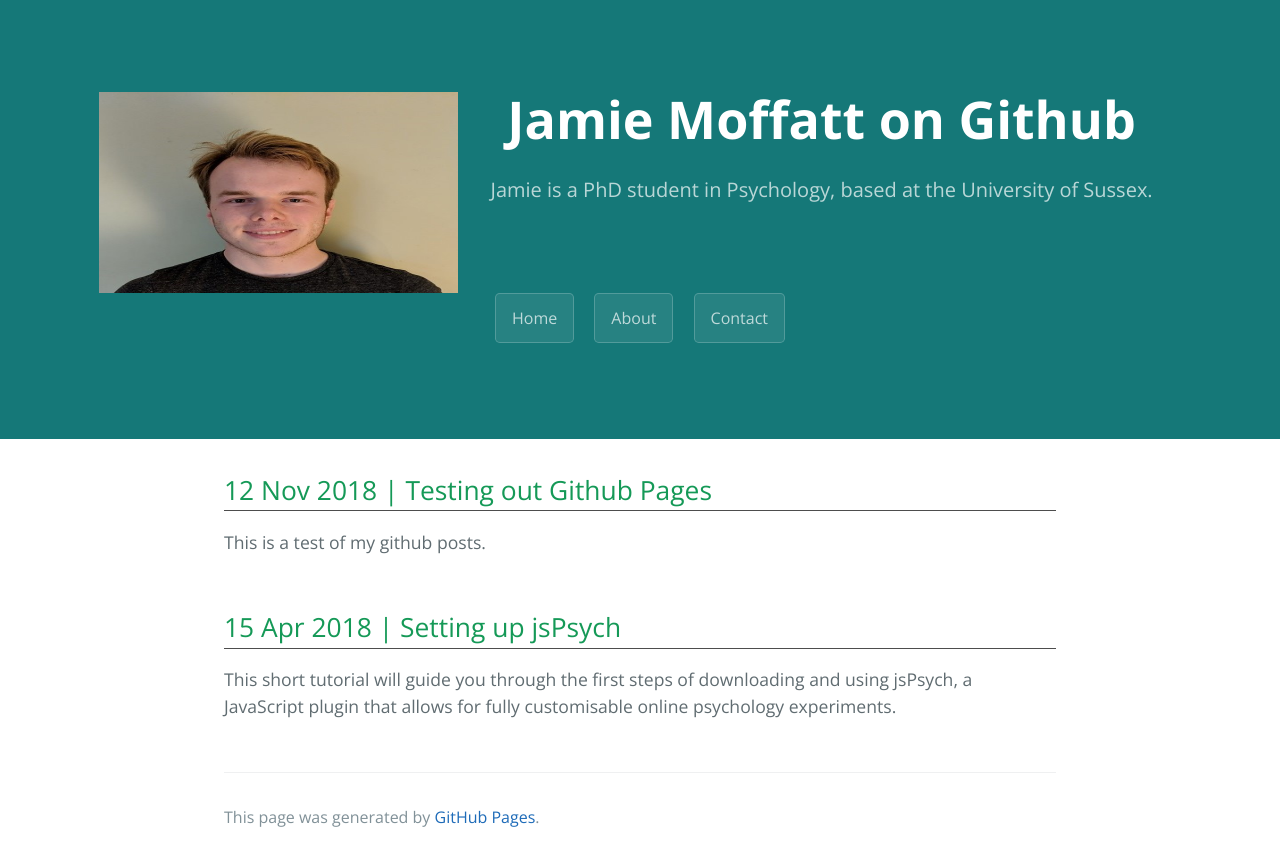
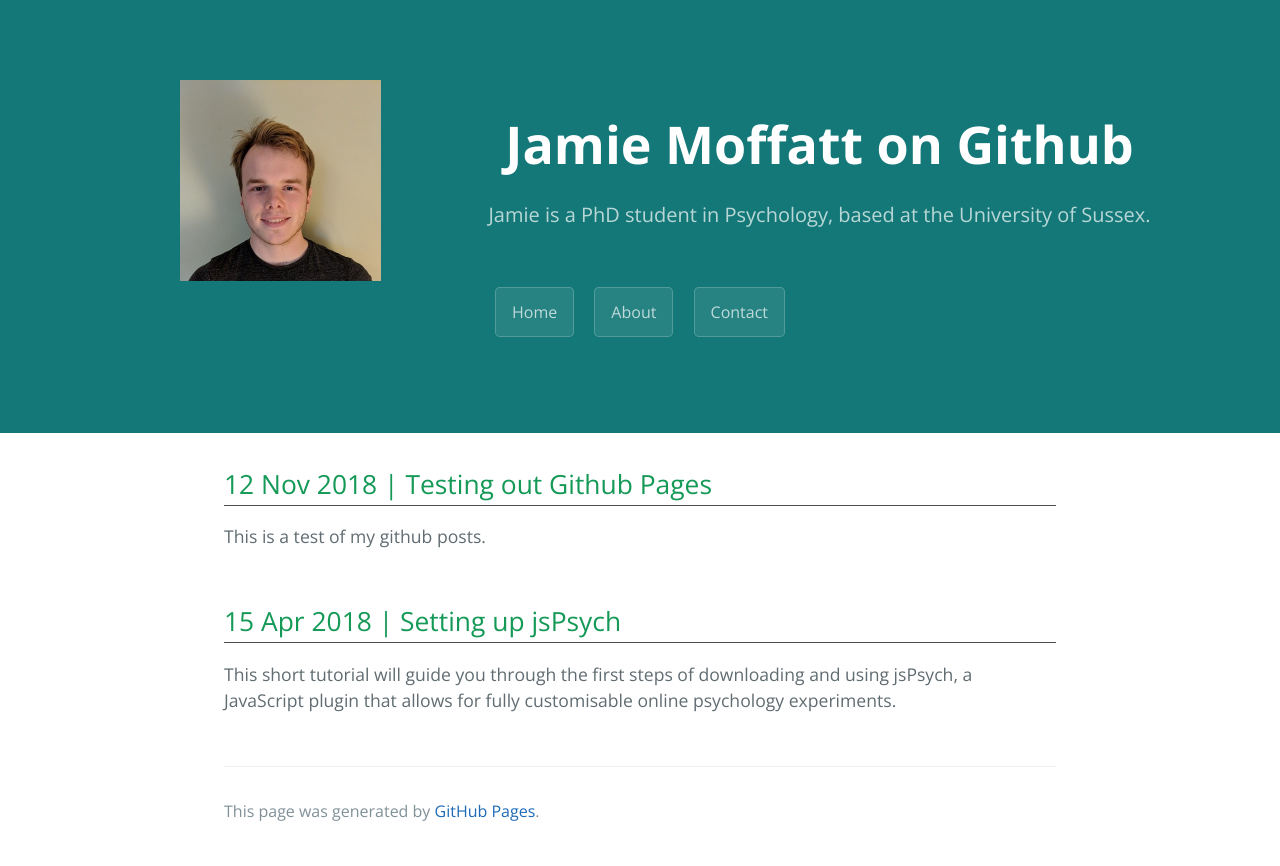
Before and after one commit to jamie-moffatt/jamie-moffatt.github.io, a Jekyll site: the page built from index.md, in a window 1280 px wide. Shown: the top 866 px of the page. Built offline with Jekyll 4.4.1, drawn with Linux system fonts in a browser that asks for light colours; our own code applies the rules of GitHub Pages for plain Markdown files.

Commit message:
header edits

```diff
--- a/_layouts/default.html
+++ b/_layouts/default.html
@@ -24,8 +24,9 @@
   <body>
 
     <header class="page-header" role="banner">
-      <img class="header-img" src="assets/img/test_profile.jpg" height="201" width="201">
-      <div class = "header-txt">
+      <div class="header-img">
+      <img src="assets/img/test_profile.jpg" height="201" width="201">
+    </div><div class = "header-txt">
       <h1 class="project-name">{{ site.title | default: site.github.repository_name }}</h1>
       <h2 class="project-tagline">{{ site.description | default: site.github.project_tagline }}</h2>
     </div>
--- a/assets/css/style.scss
+++ b/assets/css/style.scss
@@ -36,4 +36,5 @@
 .header-txt {
   width: 66%;
   display: inline-block;
+  vertical-align: middle;
 }
```
